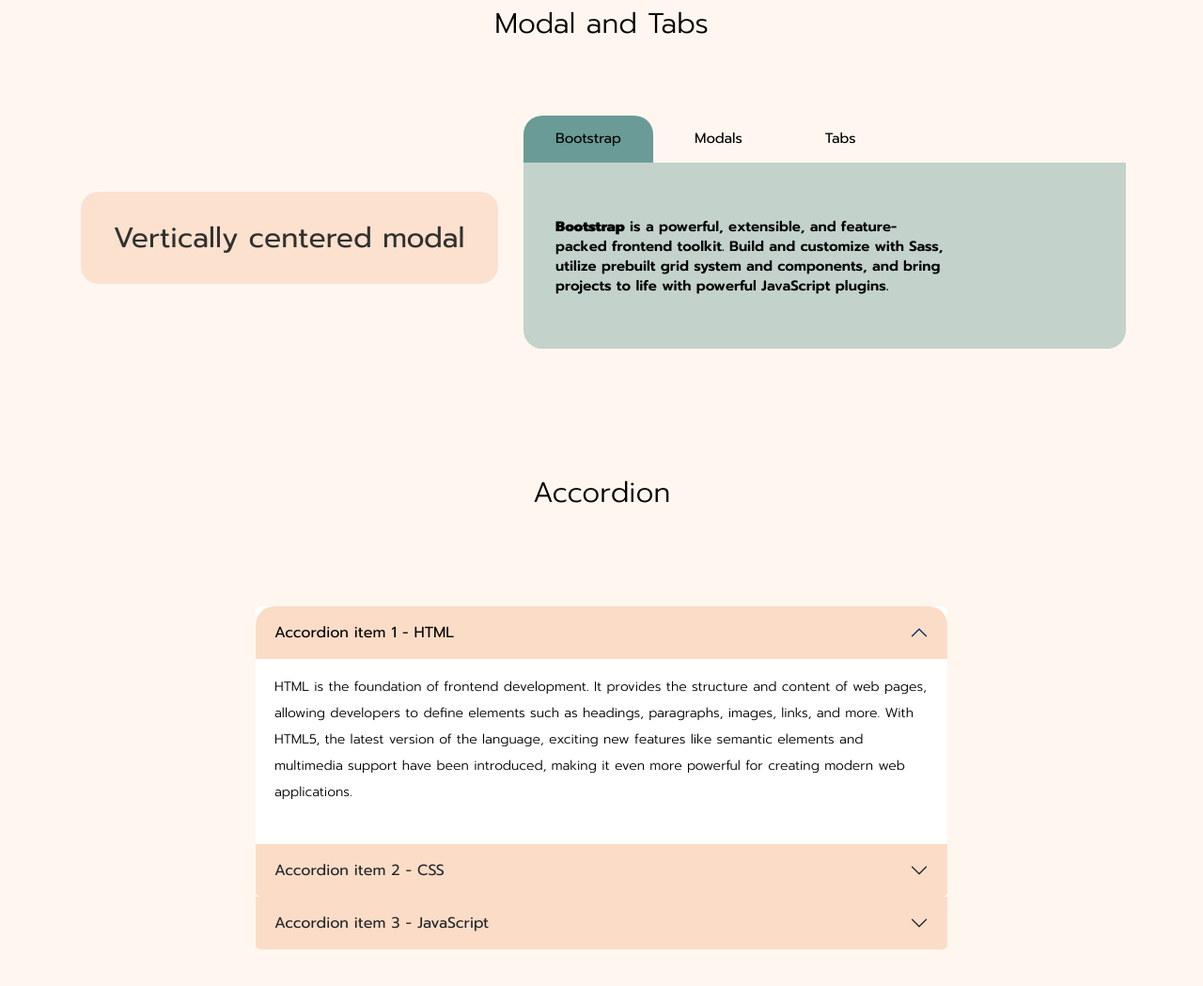
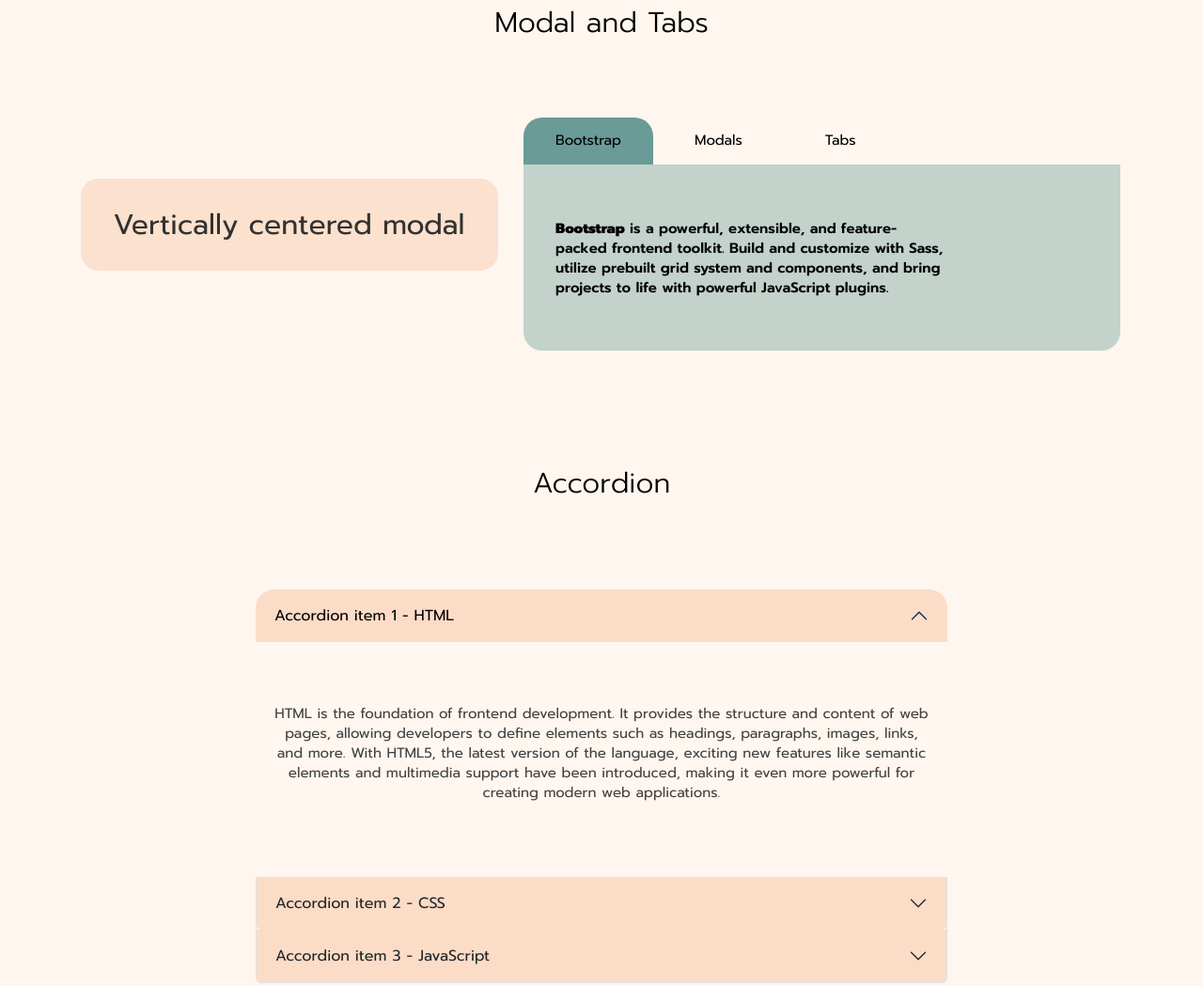
Before and after one commit to Shchepetov2023/Lesson0.6, a plain HTML site: page index.html in a window 1280 px wide. Shown: the part 897-1946 px from the top of the page at 94% size. Drawn offline with Linux system fonts and the light colour scheme.

Commit message:
Сверстал макет

```diff
--- a/css/main_1.css
+++ b/css/main_1.css
@@ -87,11 +87,12 @@
 .carousel-block {
     margin-top: 70px;
     padding-bottom: 158px;
+
 }
 
 .carousel-indicators {
     bottom: -50px;
-    gap: 10px;
+    gap: 7px;
 }
 
 .carousel-indicators [data-bs-target] {
@@ -106,16 +107,12 @@
 }
 
 h2 {
-   display: flex;
-   justify-content: center;
+   text-align: center;
    color: #000;
    font-size: 30px;
    font-style: normal;
    line-height: 42px;
-}
-
-.modal-title {
-  padding-bottom: 75px;
+   margin-bottom: 75px;
 }
 
 .btn-light {
@@ -124,7 +121,6 @@
    flex-shrink: 0;
    border-radius: 20px;
    opacity: 0.8;
-   margin-top: 80px;
 }
 
 .btn-light, .btn-light:visited {
@@ -141,50 +137,54 @@
 }
 
 .modal-header {
-    border-bottom: none;
+   border-bottom: none;
 }
 
 h4 {
     color: #424242;
-    text-align: center;
+    margin: 0 104px;
     font-size: 30px;
     font-style: normal;
     font-weight: 400;
     line-height: 42px;
-    margin-left: 209px;
-    margin-top: 40px;
+    padding-top: 40px;
 }
 
-.modal-header .btn-close {
-    width: 32px;
-    height: 32px;
-    flex-shrink: 0;
-    fill: #6A9B96;
-    margin-bottom: 30px;
+p {
+    color: #424242;
+    text-align: center;
+    font-size: 15px;
+    font-style: normal;
+    font-weight: 400;
+    line-height: 21px;
+    margin-bottom: 63px;
 }
+
+
+
 
 .modal-content {
     width: 630px;
     height: 350px;
     border-radius: 20px;
     background: #FFF;
-    top: 200px;
-    justify-content: center;
+
 }
 
 .modal-text {
-    width: 392px;
-    height: 105px;
+    text-align: center;
     color: #424242;
     font-size: 15px;
     font-style: normal;
     font-weight: 400;
     line-height: 21px;
-    margin: 0 auto;
+    margin-top: 63px;
+
 }
 
 .tabl-wrapper {
     margin: 0 auto;
+    margin-top: 5px;
 }
 
 .nav-pills .nav-link.active {
@@ -219,8 +219,8 @@
 }
 
 .tab-content {
+    width: 635px;
     height: 198px;
-    flex-shrink: 0;
     border-radius: 0px 0px 20px 20px;
     background: #C3D2CB;
     margin-top: -16px;
@@ -237,6 +237,11 @@
     padding-top: 58px;
 }
 
+.accordion-title {
+    margin: 0 auto;
+    margin-bottom: 92px;
+}
+
 .accordion-button {
     background: #FBDCC7;
 }
@@ -244,15 +249,25 @@
 .accordion-button:not(.collapsed) {
     color: #000;
     background-color: #FBDCC7;
-    border: none;
+    border: #C3D2CB;
     box-shadow: none;
 }
 
-.accordion {
+.accordion-menu {
     --bs-accordion-border-color: none;
+    border: inherit;
+    margin: 0 auto;
 }
 
-.accord-content {
+.accordion-item {
+    background-color: #FFF6EF;
+}
+
+.accordion-item:first-of-type {
+    border: none;
+}
+
+.accordion-content {
     margin: 0 auto;
     margin-top: 92px;
 }
@@ -263,11 +278,13 @@
     font-style: normal;
     font-weight: 300;
     line-height: 21px;
+    margin-top: 50px;
 }
 
 .accordion-item:first-of-type .accordion-button {
     border-radius: 20px 20px 0px 0px;
     box-shadow: none;
+
 }
 
 .footer-section {
@@ -281,12 +298,4 @@
     .container, .container-lg, .container-md, .container-sm, .container-xl, .container-xxl {
         max-width: 1110px;
 }
-
 }
-
-@media (min-width: 768px) {
-.mb-md-3 {
-    margin-bottom: 5rem!important;
-}
-
-}
--- a/index.html
+++ b/index.html
@@ -22,7 +22,7 @@
                 <div class="col-xl-9 col-md-8 menu">
                     <a class="menu wrapper" href="#offer-section">Carousel</a>
                     <a class="menu wrapper" href="#modal-section">Modal&Tabs</a>
-                    <a class="menu wrapper" href="#accord-section">Accordion</a>
+                    <a class="menu wrapper" href="#accordion-section">Accordion</a>
                 </div>
 
                 <div class="col-xl-2 col-md-1">
@@ -74,9 +74,9 @@
         <div class="container">
             <div class="row">
                 <div class="col-xl-12 col-md-12 modal-wrapper">
-                    <h2 class="modal-title">Modal and Tabs</h2>
+                    <h2 class="">Modal and Tabs</h2>
                 </div>
-                <div class="col-xl-5 col-md-12 d-flex align-items-center justify-content-center mb-md-3 ">
+                <div class="col-xl-5 col-md-12 d-flex align-items-center justify-content-center mb-md-3">
                         <!-- Button trigger modal -->
                       <button type="button" class="btn btn-light" data-bs-toggle="modal" data-bs-target="#exampleModal">
                         Vertically centered modal
@@ -84,20 +84,20 @@
 
                     <!-- Modal -->
                     <div class="modal fade" id="exampleModal" tabindex="-1" aria-labelledby="exampleModalLabel" aria-hidden="true">
-                        <div class="modal-dialog">
+                        <div class="modal-dialog modal-dialog-centered ">
                             <div class="modal-content">
                                 <div class="modal-header">
-                                    <h4 class="mod">Modal window</h4>
+                                    <h4>Modal window</h4>
                                     <button type="button" class="btn-close" data-bs-dismiss="modal" aria-label="Close"></button>
                                 </div>
                                 <div class="modal-body">
-                                    <p class="modal-text">Welcome to the Bootstrap Showcase! We are thrilled  to present to you the power and versatility of Bootstrap - the leading front-end framework for web development. With Bootstrap, creating stunning and responsive websites has never been easier.</p>
+                                    <p>Welcome to the Bootstrap Showcase!  We are thrilled <br> to present to you the power and versatility  of <br> Bootstrap - the leading front-end framework for web <br> development. With Bootstrap, creating stunning <br> and responsive websites has never been easier.</p>
                                 </div>
                             </div>
                         </div>
                     </div>
                 </div>
-                <div class="col-xl-7 col-md-10 tabl-wrapper">
+                <div class="col-xl-7 col-md-11 tabl-wrapper">
                     <ul class="nav nav-pills mb-3" id="pills-tab" role="tablist">
                         <li class="nav-item" role="presentation">
                           <button class="nav-link active" id="pills-home-tab" data-bs-toggle="pill" data-bs-target="#pills-home" type="button" role="tab" aria-controls="pills-home" aria-selected="true">Bootstrap</button>
@@ -121,13 +121,13 @@
         </div>
     </section>
 
-    <section class="accord-section" id="accord-section">
+    <section class="accordion-section" id="accordion-section">
         <div class="container">
-            <div class="row ">
-                <div class="col-xl-12 col-md-12 accordion-menu">
-                    <h2>Accordion</h2>
+            <div class="row">
+                <div class="col-xl-12 col-md-12 d-flex justify-content-center">
+                    <h2 class="accordion-title">Accordion</h2>
                 </div>
-                <div class="col-xl-8 col-md-12 accord-content d-flex align-items-center justify-content-center">
+                <div class="col-xl-8 col-md-12 accordion-menu d-flex justify-content-center">
                     <div class="accordion" id="accordionPanelsStayOpenExample">
                         <div class="accordion-item">
 
```
